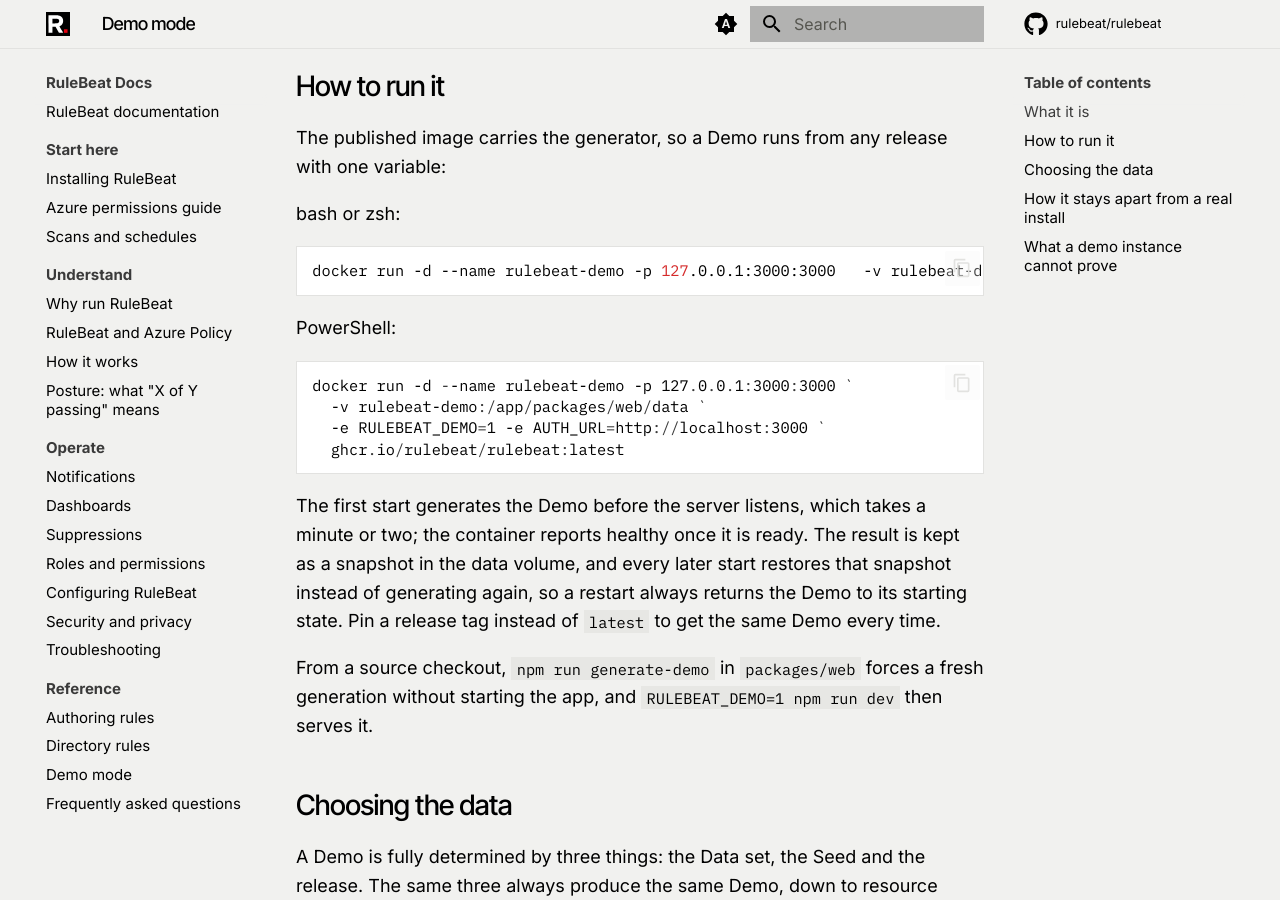
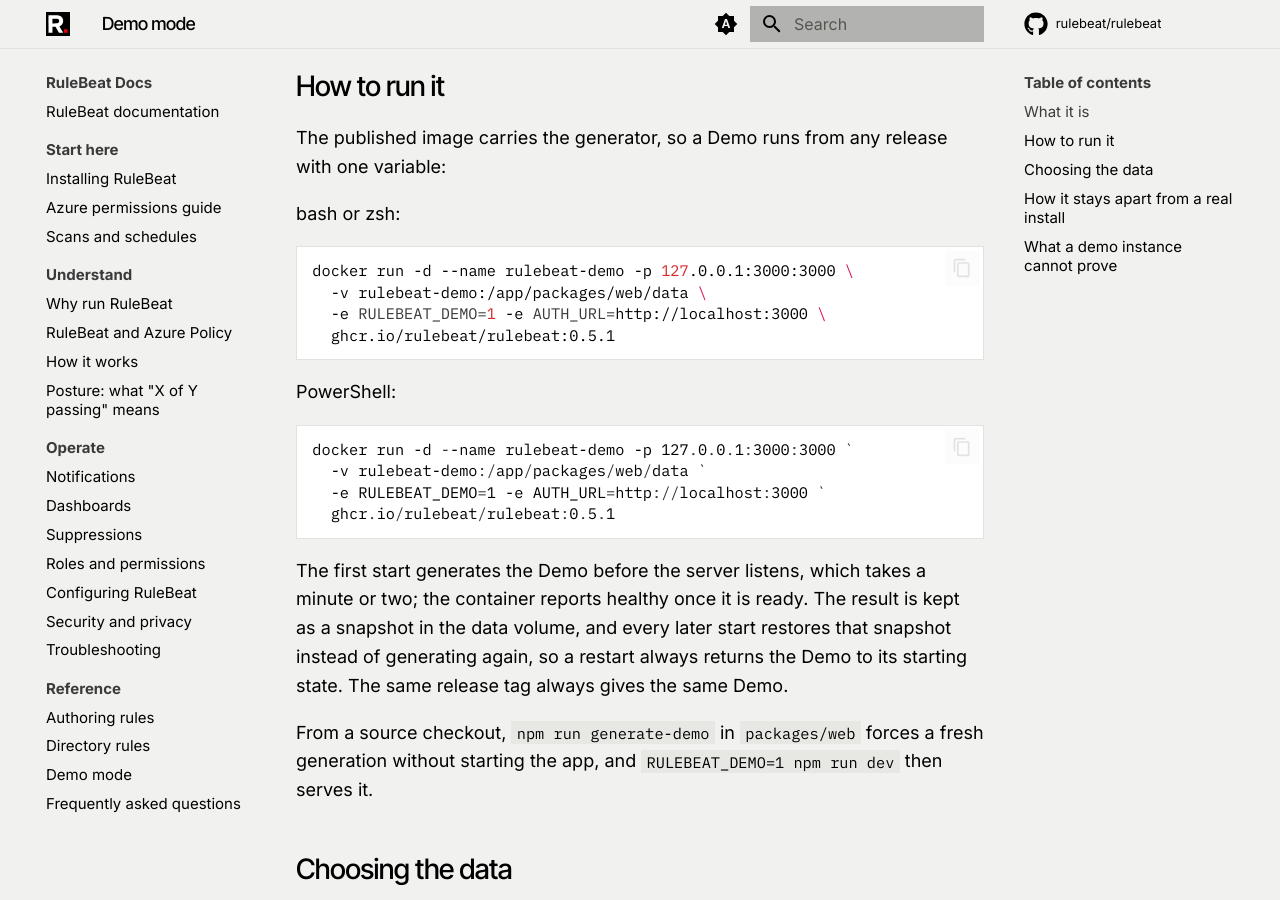
Before and after one commit to rulebeat/rulebeat, an MkDocs documentation site: the page built from docs/public/demo-mode.md, in a window 1280 px wide and 900 px high, scrolled down 941 px. Built offline with MkDocs 1.6.1 and Material for MkDocs 9.7.7, drawn with Linux system fonts in a browser that asks for light colours; comment, search, counter and statistics services are not loaded.

Commit message:
fix: pin the demo docs image tag and keep the boot tests on SQLite under the Postgres suite

````diff
--- a/docs/public/demo-mode.md
+++ b/docs/public/demo-mode.md
@@ -30,7 +30,10 @@
 bash or zsh:
 
 ```bash
-docker run -d --name rulebeat-demo -p 127.0.0.1:3000:3000   -v rulebeat-demo:/app/packages/web/data   -e RULEBEAT_DEMO=1 -e AUTH_URL=http://localhost:3000   ghcr.io/rulebeat/rulebeat:latest
+docker run -d --name rulebeat-demo -p 127.0.0.1:3000:3000 \
+  -v rulebeat-demo:/app/packages/web/data \
+  -e RULEBEAT_DEMO=1 -e AUTH_URL=http://localhost:3000 \
+  ghcr.io/rulebeat/rulebeat:0.5.1
 ```
 
 PowerShell:
@@ -39,13 +42,13 @@
 docker run -d --name rulebeat-demo -p 127.0.0.1:3000:3000 `
   -v rulebeat-demo:/app/packages/web/data `
   -e RULEBEAT_DEMO=1 -e AUTH_URL=http://localhost:3000 `
-  ghcr.io/rulebeat/rulebeat:latest
+  ghcr.io/rulebeat/rulebeat:0.5.1
 ```
 
 The first start generates the Demo before the server listens, which takes a minute or two; the
 container reports healthy once it is ready. The result is kept as a snapshot in the data volume, and
 every later start restores that snapshot instead of generating again, so a restart always returns the
-Demo to its starting state. Pin a release tag instead of `latest` to get the same Demo every time.
+Demo to its starting state. The same release tag always gives the same Demo.
 
 From a source checkout, `npm run generate-demo` in `packages/web` forces a fresh generation without
 starting the app, and `RULEBEAT_DEMO=1 npm run dev` then serves it.
````
Also changed, not shown: 1 other file.
